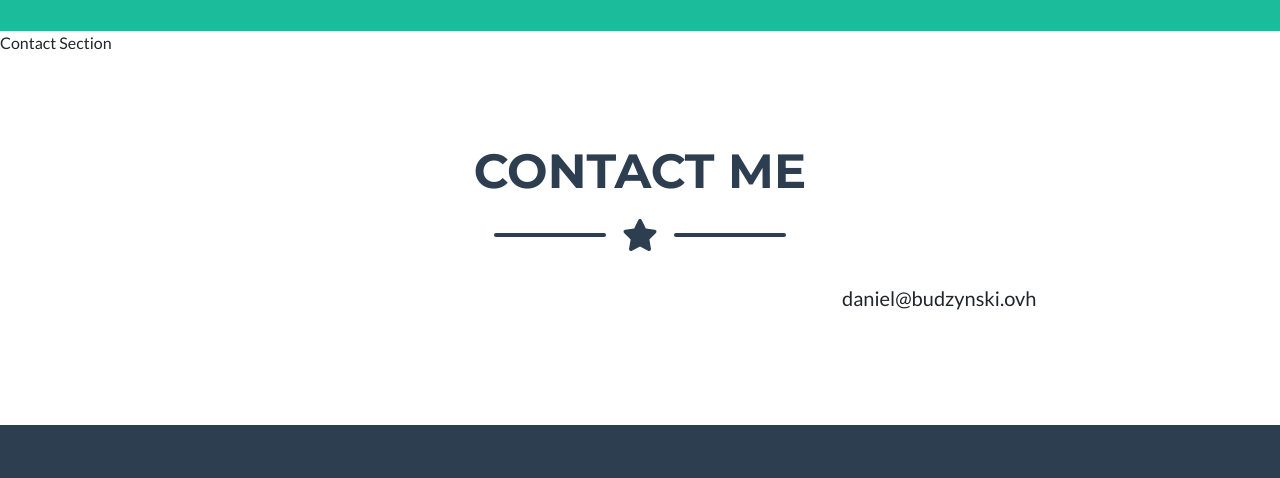
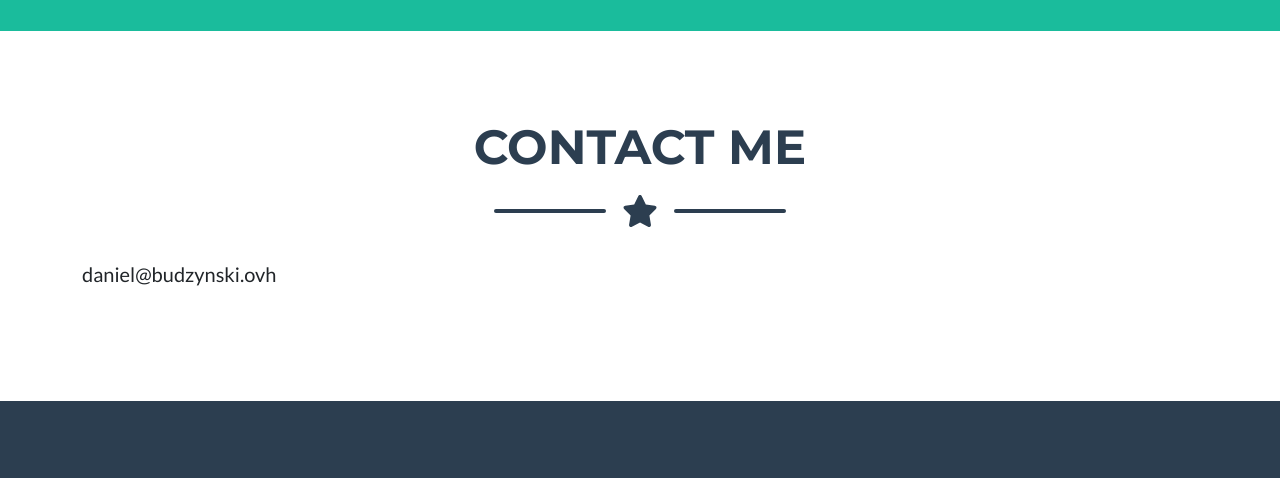
Before and after one commit to dbudzynski/mysite, a plain HTML site: page index.html in a window 1280 px wide. Shown: the part 2248-2726 px from the top of the page. Drawn offline with nearby package versions, Linux system fonts and the light colour scheme.

Commit message:
change index

```diff
--- a/index.html
+++ b/index.html
@@ -146,7 +146,6 @@
                 </div>
             </div>
         </section>
-        Contact Section
         <section class="page-section" id="contact">
             <div class="container">
                 <!-- Contact Section Heading-->
@@ -159,7 +158,7 @@
                 </div>
                 <!-- Contact Section Form-->
                 <div class="row">
-                    <div class="col-lg-4 ms-auto"><p class="lead">daniel@budzynski.ovh</p></div>
+                    <div class="col ms-auto"><p class="lead">daniel@budzynski.ovh</p></div>
                 </div>
             </div>
         </section>
```
